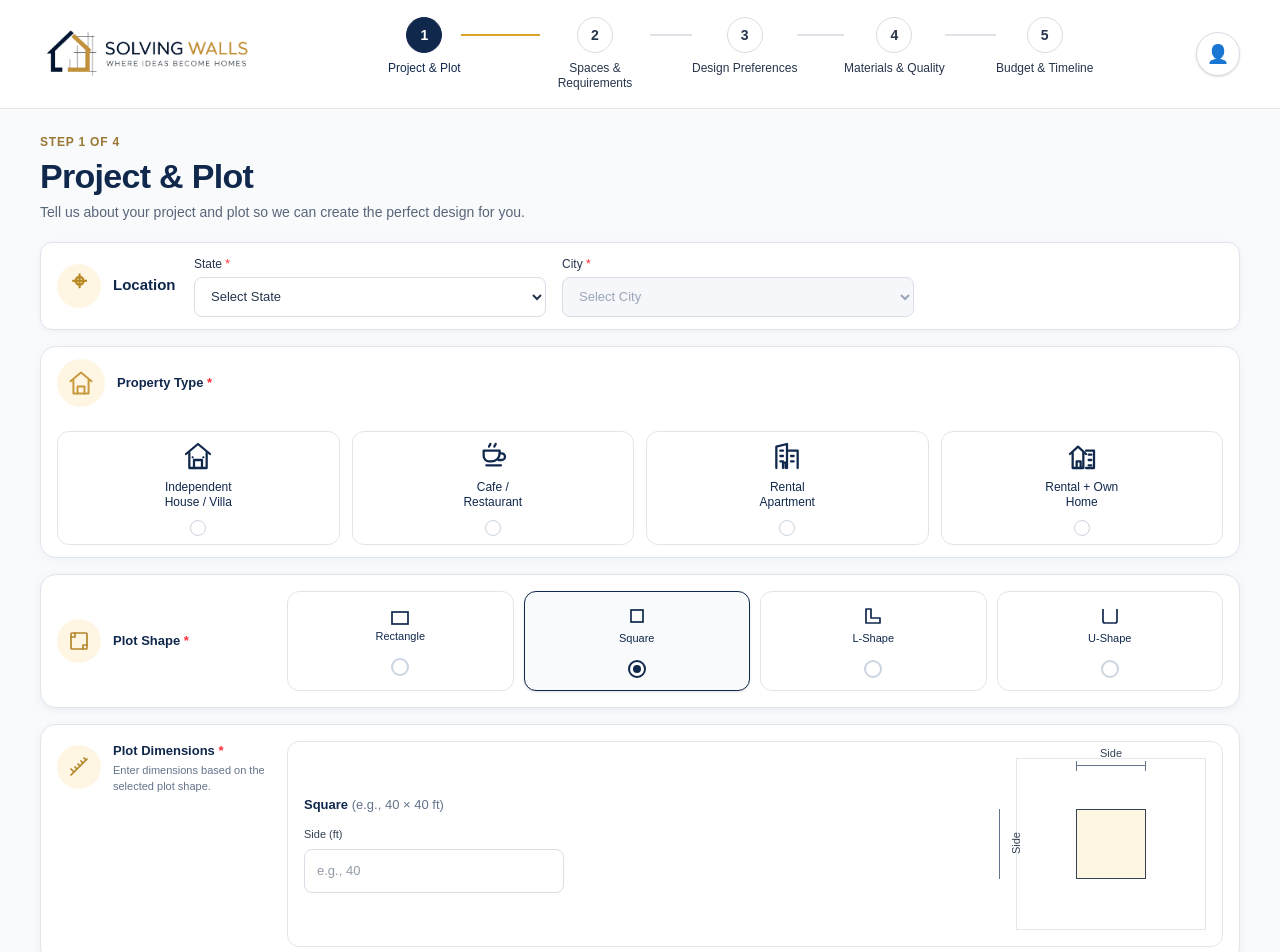
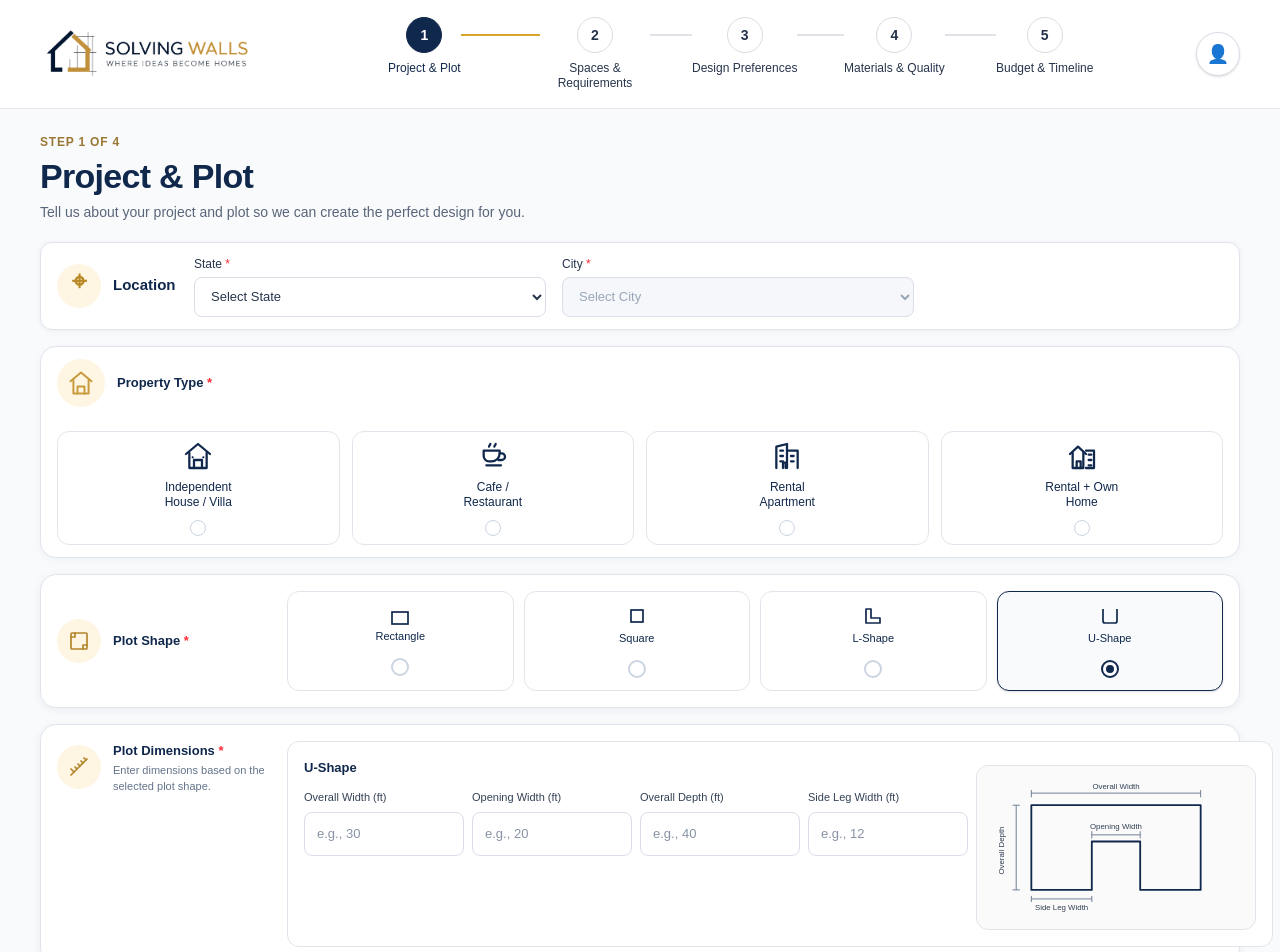
Before and after one commit to dkdipendu-crypto/vdory-frontend, a Next.js app: page /screen-1 in a window 1280 px wide. Shown: the top 952 px of the page. Built offline with nearby package versions, Linux system fonts and the light colour scheme.

Commit message:
modified screen 1

```diff
--- a/app/screen-1/page.tsx
+++ b/app/screen-1/page.tsx
@@ -55,7 +55,7 @@ const [state, setState] = useState("");
 const [city, setCity] = useState("");
 const [test, setTest] = useState(false);
 const [propertyType, setPropertyType] = useState("");
-const [plotShape, setPlotShape] = useState("square");
+const [plotShape, setPlotShape] = useState("u-shape");
 
 const [plotLength, setPlotLength] = useState("");
 const [plotWidth, setPlotWidth] = useState("");
@@ -963,14 +963,14 @@ className="h-10 w-full rounded-lg border border-[#d9dee7] bg-white px-3 text-[12
 </div>
 
 {/* Square diagram */}
-<div className="hidden border-1 border-[#e5e7eb] p-5 md:flex md:items-center md:justify-center">
-<div className="relative flex h-[130px] w-[150px] items-center justify-center">
+<div className="hidden border-1 border-[#e5e7eb] pl-3 md:flex md:items-center md:justify-center">
+<div className="relative flex h-[110px] w-[145px] items-center justify-center">
 
 {/* Square */}
-<div className="h-[70px] w-[70px] border border-[#334155] bg-[#fff5e3]" />
+<div className="h-[70px] w-[70px] translate-y-[8px] border border-[#334155] bg-[#fff5e3]" />
 
 {/* Overall Width - Top */}
-<div className="absolute left-1/2 top-[-34px] flex w-[70px] -translate-x-1/2 flex-col items-center">
+<div className="absolute left-1/2 top-[-0px] flex w-[70px] -translate-x-1/2 flex-col items-center">
 <span className="mb-1 whitespace-nowrap text-[11px] font-medium text-[#334155]">
 Side
 </span>
@@ -982,14 +982,14 @@ Side
 </div>
 
 {/* Overall Depth - Left */}
-<div className="absolute left-[-38px] top-1/2 flex h-[70px] -translate-y-1/2 items-center">
+<div className="absolute left-[28px] top-[58%] flex h-[70px] -translate-y-1/2 items-center">
 <div className="relative h-full border-l border-[#64748b]">
-<span className="absolute left-[-5px] top-0 h-[10px] border-t border-[#64748b]" />
-<span className="absolute bottom-0 left-[-5px] h-[10px] border-b border-[#64748b]" />
+<span className="absolute left-[-5px] top-0 w-[10px] border-t border-[#64748b]" />
+<span className="absolute left-[-5px] bottom-0 w-[10px] border-b border-[#64748b]" />
 </div>
 
 <span
-className="ml-2 whitespace-nowrap text-[11px] font-medium text-[#334155]"
+className="absolute right-full mr-1 whitespace-nowrap text-[11px] font-medium text-[#334155]"
 style={{ writingMode: "vertical-rl", transform: "rotate(180deg)" }}
 >
 Side
@@ -1005,7 +1005,7 @@ Side
 L-SHAPE
 =================================================== */}
 
-{plotShape === "L-shape" && (
+{plotShape === "l-shape" && (
 <div>
 <p className="mb-3 text-[12px] font-semibold text-[#10284c] sm:text-[13px]">
 L-Shape
@@ -1133,7 +1133,7 @@ placeholder="e.g., 12"
 className="h-10 w-[140px] sm:w-[160px] rounded-lg border border-[#d9dee7] px-3 text-[12px] outline-none focus:border-[#10284c] sm:h-11 sm:text-[13px]"
 />
 </div>
-<div className="mt-[-24px] rounded-xl border border-[#e1e5eb] bg-[#fafafa] p-2 sm:p-3">
+<div className="mt-2 rounded-xl border border-[#e1e5eb] bg-[#fafafa] p-2 sm:mt-[-24px] sm:p-3">
 
 <div className="flex justify-center">
 <svg
```
